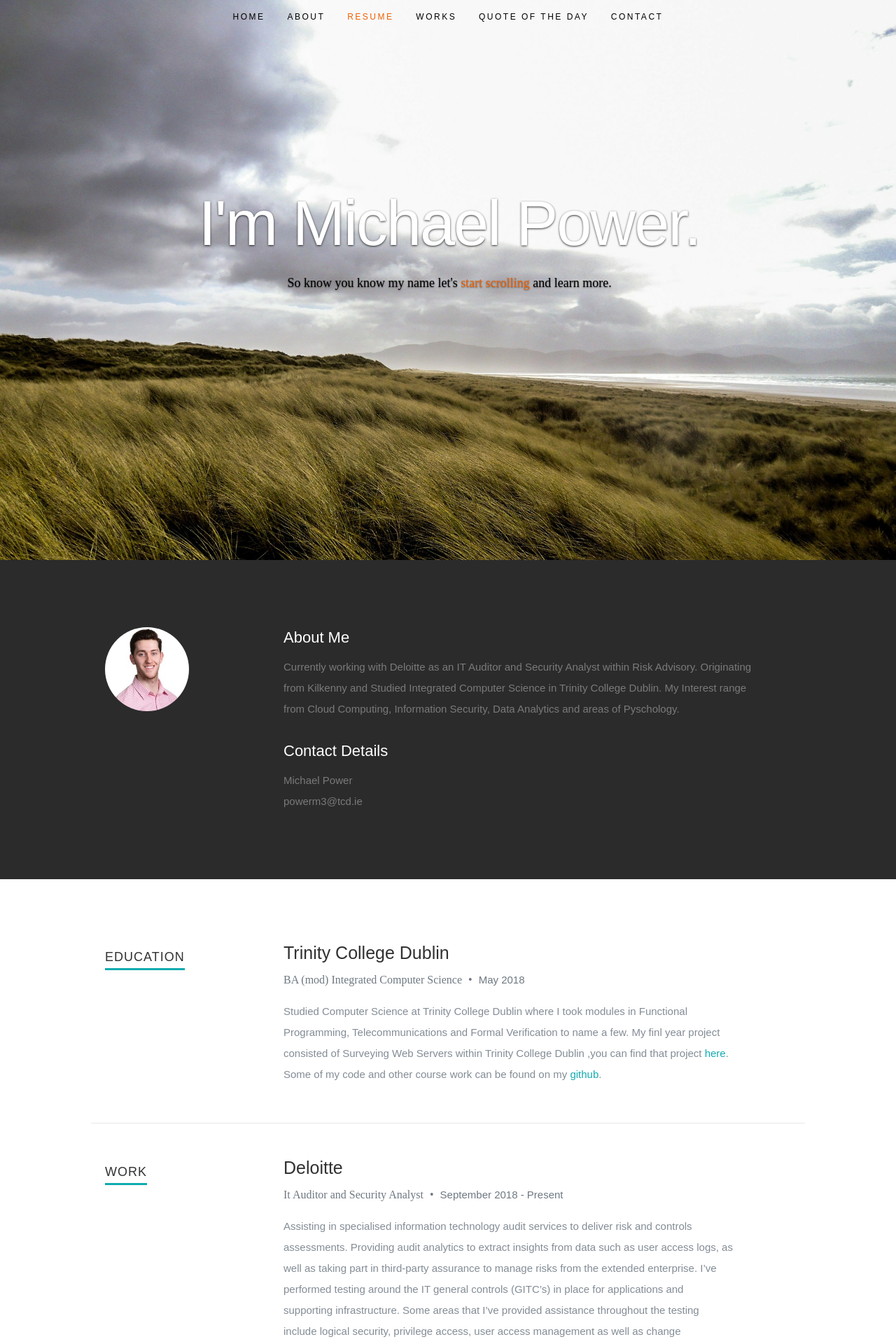
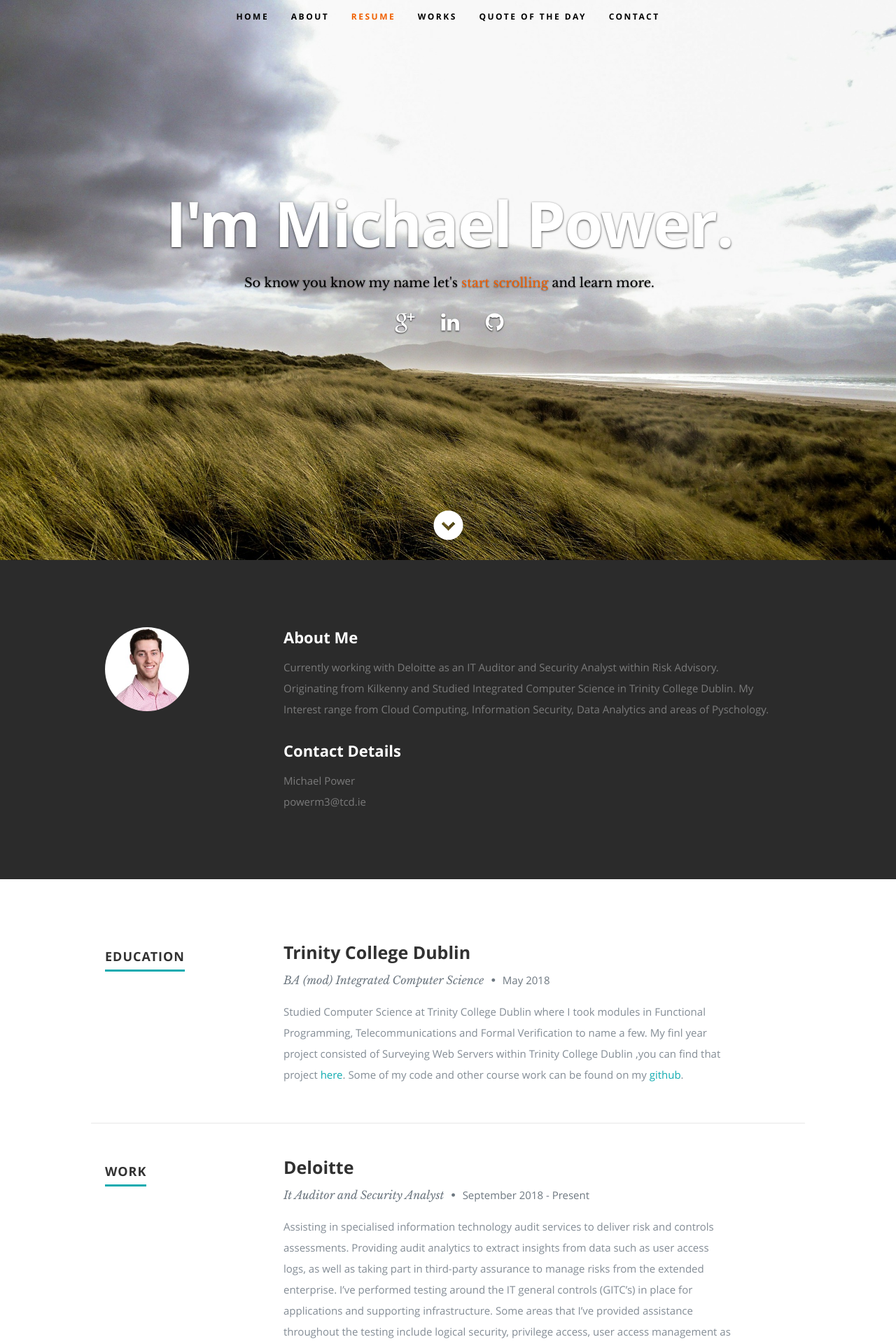
Before and after one commit to mikeyPower/cv_site, a Flask app: page /result in a window 1280 px wide. Shown: the top 1920 px of the page at 70% size. Run offline with Flask 2, Linux system fonts and the light colour scheme; some libraries are stand-ins or nearby versions.

Commit message:
Update default.css

```diff
--- a/app/static/css/default.css
+++ b/app/static/css/default.css
@@ -20,6 +20,13 @@ e. Others
    2. Misc
 
 =====================================================================  */
+/* ------------------------------------------------------------------ */
+/* a. Webfonts and Icon fonts
+ ------------------------------------------------------------------ */
+
+@import url("fonts.css");
+@import url("fontello/css/fontello.css");
+@import url("font-awesome/css/font-awesome.min.css");
 
 /* ------------------------------------------------------------------
 /* b. Reset
```
